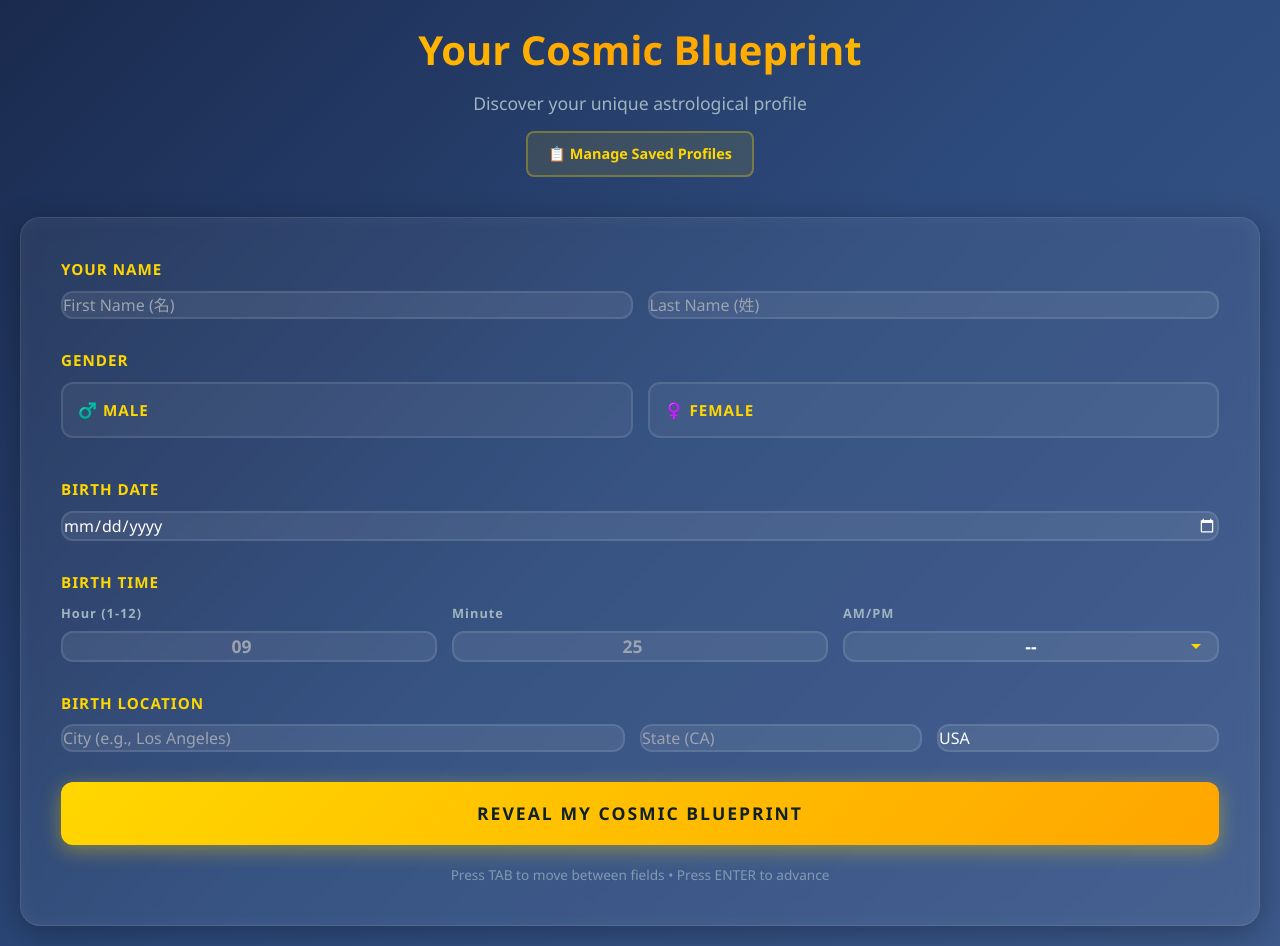
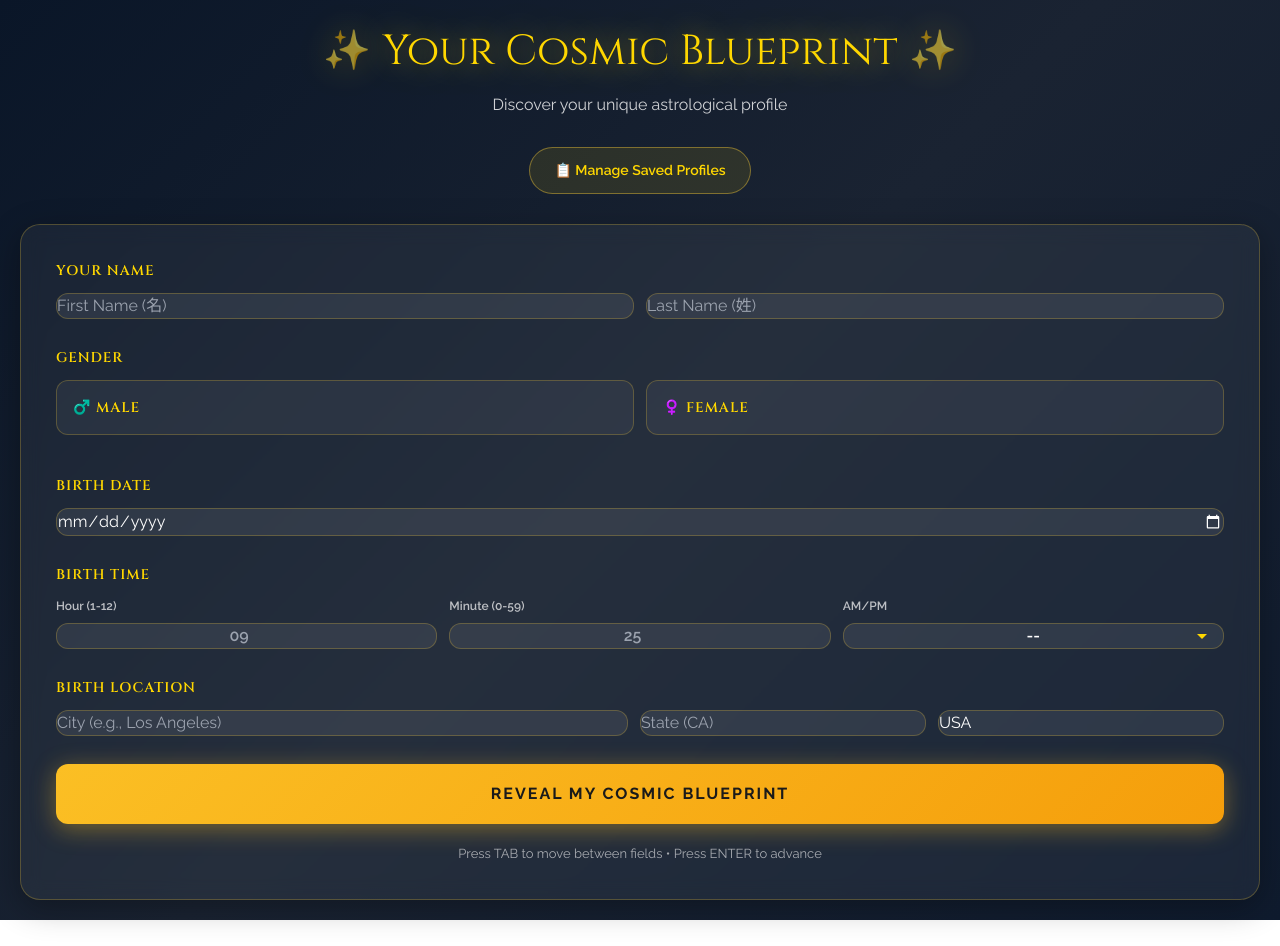
Before and after one commit to tickyu2/AstroProfile, a React (Vite) app: page / in a window 1280 px wide. After the commit the page ends 920 px from the top, so only its background shows below. Built offline with nearby package versions, Linux system fonts and the light colour scheme.

Commit message:
Fix data flow, restore cosmic vibe, all features working

```diff
--- a/index.html
+++ b/index.html
@@ -4,6 +4,7 @@
     <meta charset="UTF-8">
     <meta name="viewport" content="width=device-width, initial-scale=1.0">
     <title>AstroProfile - Your Cosmic Blueprint</title>
+    <link href="https://fonts.googleapis.com/css2?family=Cinzel:wght@400;600;700&family=Raleway:wght@400;500;600;700&display=swap" rel="stylesheet">
     <style>
         * {
             margin: 0;
@@ -12,35 +13,30 @@
         }
 
         body {
-            font-family: 'Segoe UI', Tahoma, Geneva, Verdana, sans-serif;
-            background: linear-gradient(135deg, #1a2a4e 0%, #2d4a7c 50%, #3d5a8c 100%);
+            font-family: 'Raleway', -apple-system, BlinkMacSystemFont, 'Segoe UI', Roboto, sans-serif;
+            background: linear-gradient(135deg, #0a1628 0%, #1a2332 50%, #0f1b2e 100%);
             min-height: 100vh;
-            display: flex;
-            justify-content: center;
-            align-items: center;
+            padding: 20px;
             color: white;
-            padding: 20px;
         }
 
         .container {
-            max-width: 600px;
-            width: 100%;
+            max-width: 700px;
+            margin: 0 auto;
         }
 
         .cosmic-header {
             text-align: center;
-            margin-bottom: 40px;
+            margin-bottom: 30px;
             animation: fadeIn 1s ease-in;
         }
 
         .cosmic-header h1 {
-            font-size: 2.5rem;
-            font-weight: 700;
-            background: linear-gradient(45deg, #FFD700, #FFA500, #FFD700);
-            -webkit-background-clip: text;
-            -webkit-text-fill-color: transparent;
-            background-clip: text;
+            font-family: 'Cinzel', serif;
+            font-size: 42px;
+            color: #ffd700;
             margin-bottom: 10px;
+            text-shadow: 0 0 30px rgba(255, 215, 0, 0.6);
             display: flex;
             align-items: center;
             justify-content: center;
@@ -48,33 +44,33 @@
         }
 
         .star {
-            font-size: 2rem;
+            font-size: 32px;
             animation: twinkle 2s infinite;
         }
 
         .cosmic-header p {
-            font-size: 1.1rem;
-            color: #a0b4c0;
+            font-size: 16px;
+            color: rgba(255, 255, 255, 0.8);
+            margin-bottom: 15px;
         }
 
         .profile-management-btn {
             display: inline-block;
             margin-top: 15px;
-            padding: 10px 20px;
+            padding: 12px 24px;
             background: rgba(255, 215, 0, 0.1);
-            border: 2px solid rgba(255, 215, 0, 0.3);
-            border-radius: 8px;
-            color: #FFD700;
+            border: 1px solid rgba(212, 175, 55, 0.5);
+            border-radius: 25px;
+            color: #ffd700;
             text-decoration: none;
-            font-size: 0.9rem;
+            font-size: 14px;
             font-weight: 600;
             transition: all 0.3s ease;
         }
 
         .profile-management-btn:hover {
             background: rgba(255, 215, 0, 0.2);
-            border-color: #FFD700;
-            box-shadow: 0 0 15px rgba(255, 215, 0, 0.3);
+            box-shadow: 0 0 20px rgba(255, 215, 0, 0.4);
             transform: translateY(-2px);
         }
 
@@ -82,34 +78,51 @@
             background: rgba(255, 255, 255, 0.05);
             backdrop-filter: blur(10px);
             border-radius: 20px;
-            padding: 40px;
-            box-shadow: 0 8px 32px rgba(0, 0, 0, 0.3),
-                        inset 0 0 20px rgba(255, 255, 255, 0.05);
-            border: 1px solid rgba(255, 255, 255, 0.1);
+            padding: 35px;
+            box-shadow: 0 8px 32px rgba(0, 0, 0, 0.3);
+            border: 1px solid rgba(212, 175, 55, 0.3);
             animation: slideUp 0.8s ease-out;
             transition: all 0.3s ease;
         }
 
         .card:hover {
-            box-shadow: 0 12px 40px rgba(255, 215, 0, 0.2),
-                        inset 0 0 30px rgba(255, 215, 0, 0.1);
-            border: 1px solid rgba(255, 215, 0, 0.3);
+            box-shadow: 0 0 40px rgba(255, 215, 0, 0.3);
+            border-color: rgba(212, 175, 55, 0.6);
         }
 
         .saved-profiles {
-            margin-bottom: 30px;
-            padding: 20px;
+            margin-bottom: 35px;
+            padding: 25px;
             background: rgba(255, 215, 0, 0.05);
-            border-radius: 12px;
-            border: 1px solid rgba(255, 215, 0, 0.2);
-            max-height: 400px;
+            border-radius: 15px;
+            border: 1px solid rgba(212, 175, 55, 0.3);
+            max-height: 450px;
             overflow-y: auto;
         }
 
+        .saved-profiles::-webkit-scrollbar {
+            width: 8px;
+        }
+
+        .saved-profiles::-webkit-scrollbar-track {
+            background: rgba(255, 255, 255, 0.05);
+            border-radius: 4px;
+        }
+
+        .saved-profiles::-webkit-scrollbar-thumb {
+            background: rgba(255, 215, 0, 0.3);
+            border-radius: 4px;
+        }
+
+        .saved-profiles::-webkit-scrollbar-thumb:hover {
+            background: rgba(255, 215, 0, 0.5);
+        }
+
         .saved-profiles h3 {
-            color: #FFD700;
-            font-size: 1rem;
-            margin-bottom: 10px;
+            font-family: 'Cinzel', serif;
+            color: #ffd700;
+            font-size: 16px;
+            margin-bottom: 12px;
             text-transform: uppercase;
             letter-spacing: 1px;
             display: flex;
@@ -123,12 +136,20 @@
 
         .profile-search input {
             width: 100%;
-            padding: 10px 15px;
+            padding: 12px 18px;
             background: rgba(255, 255, 255, 0.08);
-            border: 1px solid rgba(255, 255, 255, 0.1);
-            border-radius: 8px;
+            border: 1px solid rgba(212, 175, 55, 0.3);
+            border-radius: 10px;
             color: white;
-            font-size: 0.9rem;
+            font-size: 14px;
+            transition: all 0.3s ease;
+            outline: none;
+        }
+
+        .profile-search input:focus {
+            background: rgba(255, 255, 255, 0.12);
+            border-color: #ffd700;
+            box-shadow: 0 0 20px rgba(255, 215, 0, 0.3);
         }
 
         .profile-search input::placeholder {
@@ -138,14 +159,14 @@
         .profile-list {
             display: flex;
             flex-direction: column;
-            gap: 10px;
+            gap: 12px;
         }
 
         .profile-item {
-            padding: 12px 15px;
+            padding: 15px;
             background: rgba(255, 255, 255, 0.05);
-            border: 1px solid rgba(255, 255, 255, 0.1);
-            border-radius: 8px;
+            border: 1px solid rgba(212, 175, 55, 0.2);
+            border-radius: 12px;
             cursor: pointer;
             transition: all 0.3s ease;
             display: flex;
@@ -155,8 +176,9 @@
 
         .profile-item:hover {
             background: rgba(255, 215, 0, 0.1);
-            border-color: rgba(255, 215, 0, 0.3);
+            border-color: rgba(212, 175, 55, 0.5);
             transform: translateX(5px);
+            box-shadow: 0 0 15px rgba(255, 215, 0, 0.2);
         }
 
         .profile-item-info {
@@ -165,98 +187,102 @@
 
         .profile-item-name {
             font-weight: 600;
-            color: #FFD700;
-            margin-bottom: 4px;
+            color: #ffd700;
+            margin-bottom: 6px;
+            font-size: 15px;
         }
 
         .profile-item-details {
-            font-size: 0.85rem;
-            color: #a0b4c0;
+            font-size: 13px;
+            color: rgba(255, 255, 255, 0.7);
         }
 
         .profile-item-actions {
             display: flex;
-            gap: 8px;
+            gap: 10px;
         }
 
         .profile-item-btn {
-            padding: 6px 12px;
+            padding: 8px 16px;
             border: 1px solid rgba(255, 255, 255, 0.2);
-            border-radius: 6px;
+            border-radius: 20px;
             background: transparent;
             color: white;
-            font-size: 0.8rem;
+            font-size: 12px;
+            font-weight: 600;
             cursor: pointer;
             transition: all 0.3s ease;
         }
 
         .profile-item-btn.load {
-            border-color: rgba(255, 215, 0, 0.5);
-            color: #FFD700;
+            border-color: rgba(212, 175, 55, 0.5);
+            color: #ffd700;
         }
 
         .profile-item-btn.load:hover {
             background: rgba(255, 215, 0, 0.2);
-            border-color: #FFD700;
+            border-color: #ffd700;
+            box-shadow: 0 0 15px rgba(255, 215, 0, 0.3);
         }
 
         .profile-item-btn.delete {
-            border-color: rgba(255, 107, 107, 0.5);
-            color: #ff6b6b;
+            border-color: rgba(239, 68, 68, 0.5);
+            color: #ef4444;
         }
 
         .profile-item-btn.delete:hover {
-            background: rgba(255, 107, 107, 0.2);
-            border-color: #ff6b6b;
+            background: rgba(239, 68, 68, 0.2);
+            border-color: #ef4444;
+            box-shadow: 0 0 15px rgba(239, 68, 68, 0.3);
         }
 
         .no-profiles {
             text-align: center;
-            color: #a0b4c0;
-            font-size: 0.9rem;
-            padding: 20px;
+            color: rgba(255, 255, 255, 0.6);
+            font-size: 14px;
+            padding: 25px;
         }
 
         .form-group {
-            margin-bottom: 30px;
-        }
-
-        .name-row {
-            display: grid;
-            grid-template-columns: 1fr 1fr;
-            gap: 15px;
-        }
-
-        .location-row {
-            display: grid;
-            grid-template-columns: 2fr 1fr 1fr;
-            gap: 15px;
-        }
-
-        .time-row {
-            display: grid;
-            grid-template-columns: 1fr 1fr 1fr;
-            gap: 15px;
+            margin-bottom: 28px;
         }
 
         .form-group label {
             display: block;
-            margin-bottom: 10px;
+            margin-bottom: 12px;
+            font-family: 'Cinzel', serif;
             font-weight: 600;
-            font-size: 0.95rem;
-            color: #FFD700;
+            font-size: 14px;
+            color: #ffd700;
             text-transform: uppercase;
             letter-spacing: 1px;
         }
 
+        .name-row, .location-row, .time-row {
+            display: grid;
+            gap: 12px;
+        }
+
+        .name-row {
+            grid-template-columns: 1fr 1fr;
+        }
+
+        .location-row {
+            grid-template-columns: 2fr 1fr 1fr;
+        }
+
+        .time-row {
+            grid-template-columns: 1fr 1fr 1fr;
+        }
+
         input, select {
             width: 100%;
-            padding: 15px 20px;
+            padding: 15px 18px;
             background: rgba(255, 255, 255, 0.08);
-            border: 2px solid rgba(255, 255, 255, 0.1);
+            border: 1px solid rgba(212, 175, 55, 0.3);
             border-radius: 12px;
             color: white;
-            font-size: 1rem;
+            font-size: 15px;
             transition: all 0.3s ease;
             outline: none;
         }
@@ -271,21 +297,19 @@
         }
 
         select option {
-            background: #2d4a7c;
+            background: #1a2332;
             color: white;
         }
 
         input:hover, select:hover {
-            background: rgba(255, 255, 255, 0.1);
-            border-color: rgba(255, 215, 0, 0.3);
-            box-shadow: 0 0 15px rgba(255, 215, 0, 0.15);
+            background: rgba(255, 255, 255, 0.12);
+            border-color: rgba(212, 175, 55, 0.5);
         }
 
         input:focus, select:focus {
-            background: rgba(255, 255, 255, 0.12);
-            border-color: #FFD700;
-            box-shadow: 0 0 25px rgba(255, 215, 0, 0.3),
-                        inset 0 0 20px rgba(255, 215, 0, 0.15);
+            background: rgba(255, 255, 255, 0.15);
+            border-color: #ffd700;
+            box-shadow: 0 0 20px rgba(255, 215, 0, 0.3);
             transform: translateY(-2px);
         }
 
@@ -294,7 +318,7 @@
         }
 
         input::-webkit-calendar-picker-indicator {
-            filter: invert(1);
+            filter: invert(1) brightness(1.5);
             cursor: pointer;
         }
 
@@ -304,22 +328,25 @@
         }
 
         .time-input-group label {
-            font-size: 0.8rem;
+            font-family: 'Raleway', sans-serif;
+            font-size: 12px;
             margin-bottom: 8px;
-            color: #a0b4c0;
+            color: rgba(255, 255, 255, 0.7);
             text-transform: none;
+            letter-spacing: 0;
         }
 
-        .time-input-group input, .time-input-group select {
+        .time-input-group input,
+        .time-input-group select {
             text-align: center;
-            font-size: 1.1rem;
+            font-size: 16px;
             font-weight: 600;
         }
 
         .gender-options {
             display: grid;
             grid-template-columns: 1fr 1fr;
-            gap: 15px;
+            gap: 12px;
         }
 
         .gender-option {
@@ -337,45 +364,47 @@
             display: flex;
             align-items: center;
             justify-content: center;
-            padding: 15px;
+            padding: 16px;
             background: rgba(255, 255, 255, 0.05);
-            border: 2px solid rgba(255, 255, 255, 0.1);
+            border: 1px solid rgba(212, 175, 55, 0.3);
             border-radius: 12px;
             cursor: pointer;
             transition: all 0.3s ease;
             font-weight: 600;
+            font-size: 15px;
         }
 
         .gender-option input[type="radio"]:checked + .gender-label {
             background: rgba(255, 215, 0, 0.15);
-            border-color: #FFD700;
-            box-shadow: 0 0 20px rgba(255, 215, 0, 0.3);
+            border-color: #ffd700;
+            box-shadow: 0 0 25px rgba(255, 215, 0, 0.4);
+            transform: scale(1.02);
         }
 
         .gender-label:hover {
             background: rgba(255, 255, 255, 0.1);
-            border-color: rgba(255, 215, 0, 0.3);
+            border-color: rgba(212, 175, 55, 0.5);
         }
 
         .analyze-btn {
             width: 100%;
             padding: 18px;
-            background: linear-gradient(135deg, #FFD700 0%, #FFA500 100%);
+            background: linear-gradient(135deg, #fbbf24 0%, #f59e0b 100%);
             border: none;
             border-radius: 12px;
-            color: #0f2027;
-            font-size: 1.1rem;
+            color: #1a1a1a;
+            font-size: 16px;
             font-weight: 700;
             cursor: pointer;
             transition: all 0.3s ease;
             text-transform: uppercase;
             letter-spacing: 2px;
-            box-shadow: 0 5px 20px rgba(255, 215, 0, 0.4);
+            box-shadow: 0 5px 25px rgba(251, 191, 36, 0.4);
         }
 
         .analyze-btn:hover {
             transform: translateY(-3px);
-            box-shadow: 0 8px 30px rgba(255, 215, 0, 0.6);
+            box-shadow: 0 8px 35px rgba(251, 191, 36, 0.6);
         }
 
         .analyze-btn:active {
@@ -383,8 +412,8 @@
         }
 
         .error-message {
-            color: #ff6b6b;
-            font-size: 0.9rem;
+            color: #ef4444;
+            font-size: 13px;
             margin-top: 8px;
             display: none;
         }
@@ -392,6 +421,13 @@
         .error-message.show {
             display: block;
             animation: shake 0.5s;
+        }
+
+        .nav-hint {
+            text-align: center;
+            margin-top: 20px;
+            font-size: 13px;
+            color: rgba(255, 255, 255, 0.6);
         }
 
         @keyframes fadeIn {
@@ -435,11 +471,11 @@
 
         @media (max-width: 600px) {
             .cosmic-header h1 {
-                font-size: 2rem;
+                font-size: 32px;
             }
 
             .card {
-                padding: 30px 20px;
+                padding: 25px 20px;
             }
 
             .name-row,
@@ -452,7 +488,7 @@
             .profile-item {
                 flex-direction: column;
                 align-items: flex-start;
-                gap: 10px;
+                gap: 12px;
             }
 
             .profile-item-actions {
@@ -462,14 +498,6 @@
             .profile-item-btn {
                 flex: 1;
             }
-        }
-
-        .nav-hint {
-            text-align: center;
-            margin-top: 20px;
-            font-size: 0.85rem;
-            color: #a0b4c0;
-            opacity: 0.7;
         }
     </style>
 </head>
@@ -490,7 +518,7 @@
             <div id="savedProfilesSection" class="saved-profiles" style="display: none;">
                 <h3>
                     <span>📌 Quick Load Saved Profiles</span>
-                    <span id="profileCount" style="font-size: 0.8rem; font-weight: normal;"></span>
+                    <span id="profileCount" style="font-size: 12px; font-weight: normal;"></span>
                 </h3>
                 <div class="profile-search">
                     <input
@@ -573,7 +601,7 @@
                             />
                         </div>
                         <div class="time-input-group">
-                            <label>Minute</label>
+                            <label>Minute (0-59)</label>
                             <input
                                 type="number"
                                 id="birthMinute"
```
Also changed, not shown: app.js (+45 -28 lines), profileManager.js (+40 -42 lines), results.js (+29 -23 lines).
